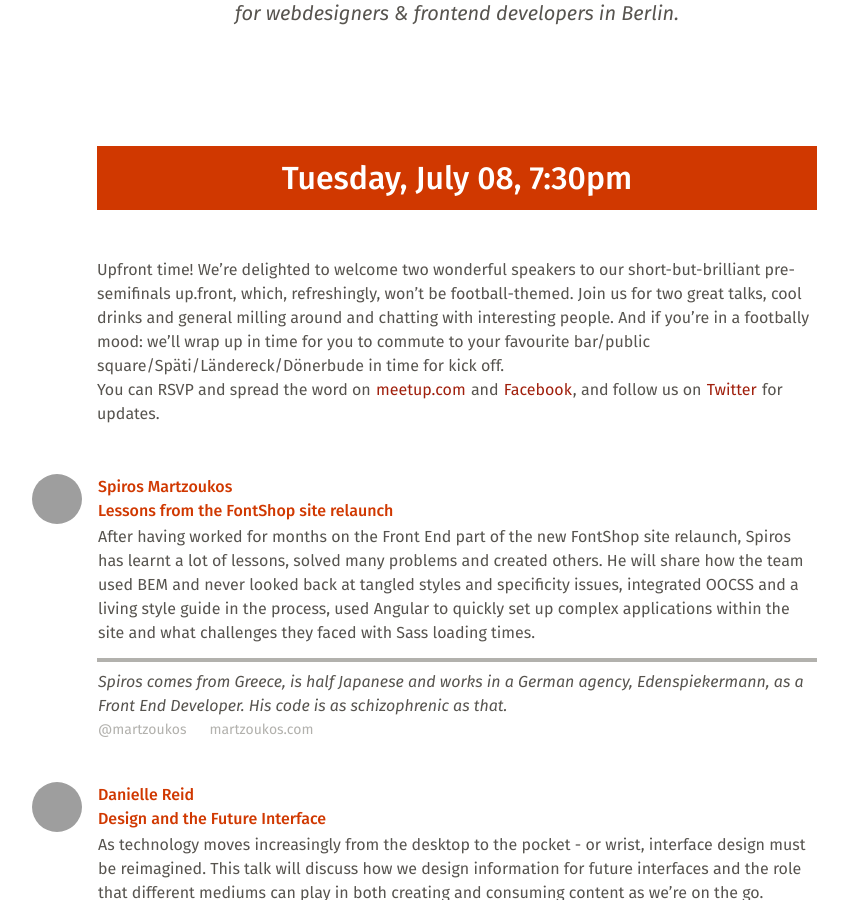
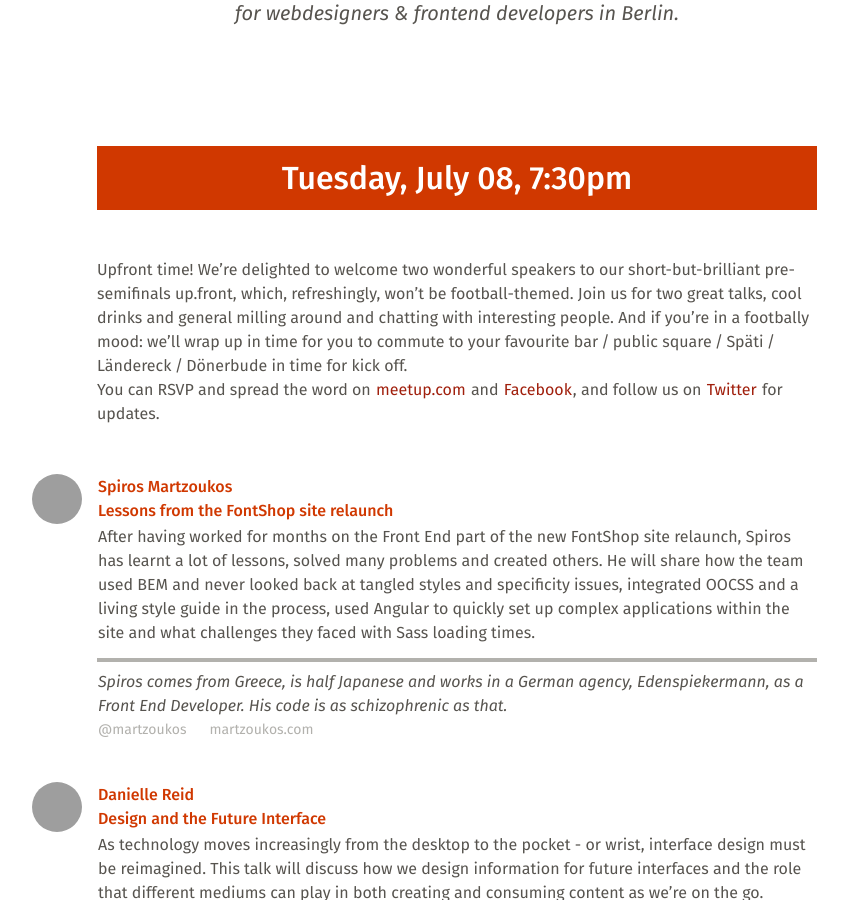
Before and after one commit to upfrontug/upfrontug.github.io, a Jekyll site: the page built from index.html, in a window 1280 px wide and 900 px high, scrolled down 406 px. Shown: the whole window, without its empty margins (183-1031 px from the left). Built offline with Jekyll 4.4.1, drawn with Linux system fonts in a browser that asks for light colours; nearby versions of some CDN libraries; comment, search, counter and statistics services are not loaded; grey boxes are pictures that could not be loaded.

Commit message:
Thinsp all the things

```diff
--- a/_posts/2014-7-8-meetup.html
+++ b/_posts/2014-7-8-meetup.html
@@ -3,7 +3,7 @@
   class: next
 ---
 <p>
-  Upfront time! We’re delighted to welcome two wonderful speakers to our short-but-brilliant pre-semifinals up.front, which, refreshingly, won’t be football-themed. Join us for two great talks, cool drinks and general milling around and chatting with interesting people. And if you’re in a footbally mood: we’ll wrap up in time for you to commute to your favourite bar/public square/Späti/Ländereck/Dönerbude in time for kick off.<br>
+  Upfront time! We’re delighted to welcome two wonderful speakers to our short-but-brilliant pre-semifinals up.front, which, refreshingly, won’t be football-themed. Join us for two great talks, cool drinks and general milling around and chatting with interesting people. And if you’re in a footbally mood: we’ll wrap up in time for you to commute to your favourite bar&thinsp;/&thinsp;public square&thinsp;/&thinsp;Späti&thinsp;/&thinsp;Ländereck&thinsp;/&thinsp;Dönerbude in time for kick off.<br>
  You can RSVP and spread the word on <a href="http://www.meetup.com/up-front-ug/events/192128942/">meetup.com</a> and <a href="https://www.facebook.com/events/877918285569336/877918288902669">Facebook</a>, and follow us on <a href="https://twitter.com/upfront_ug">Twitter</a> for updates.
 </p>
 
```
